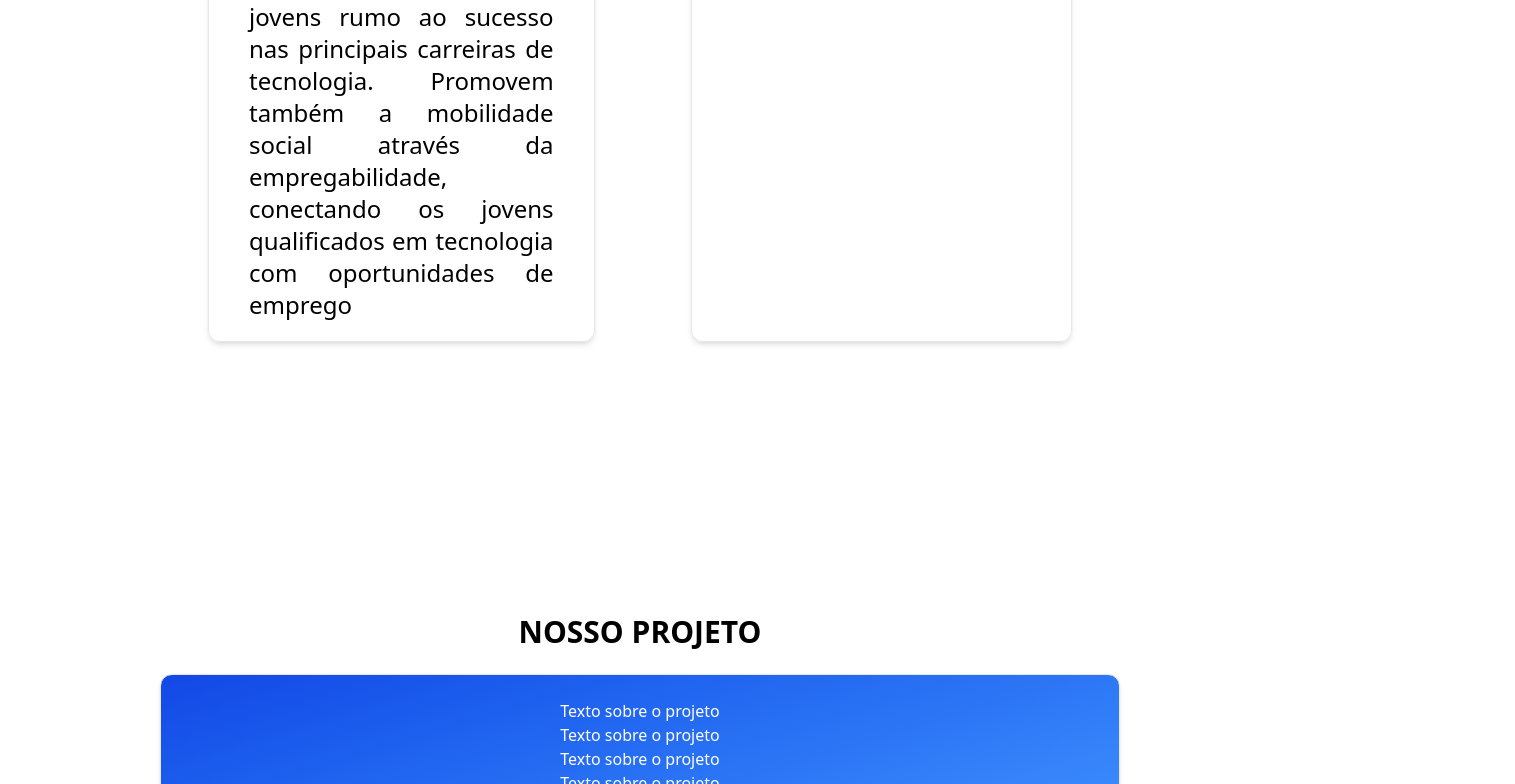
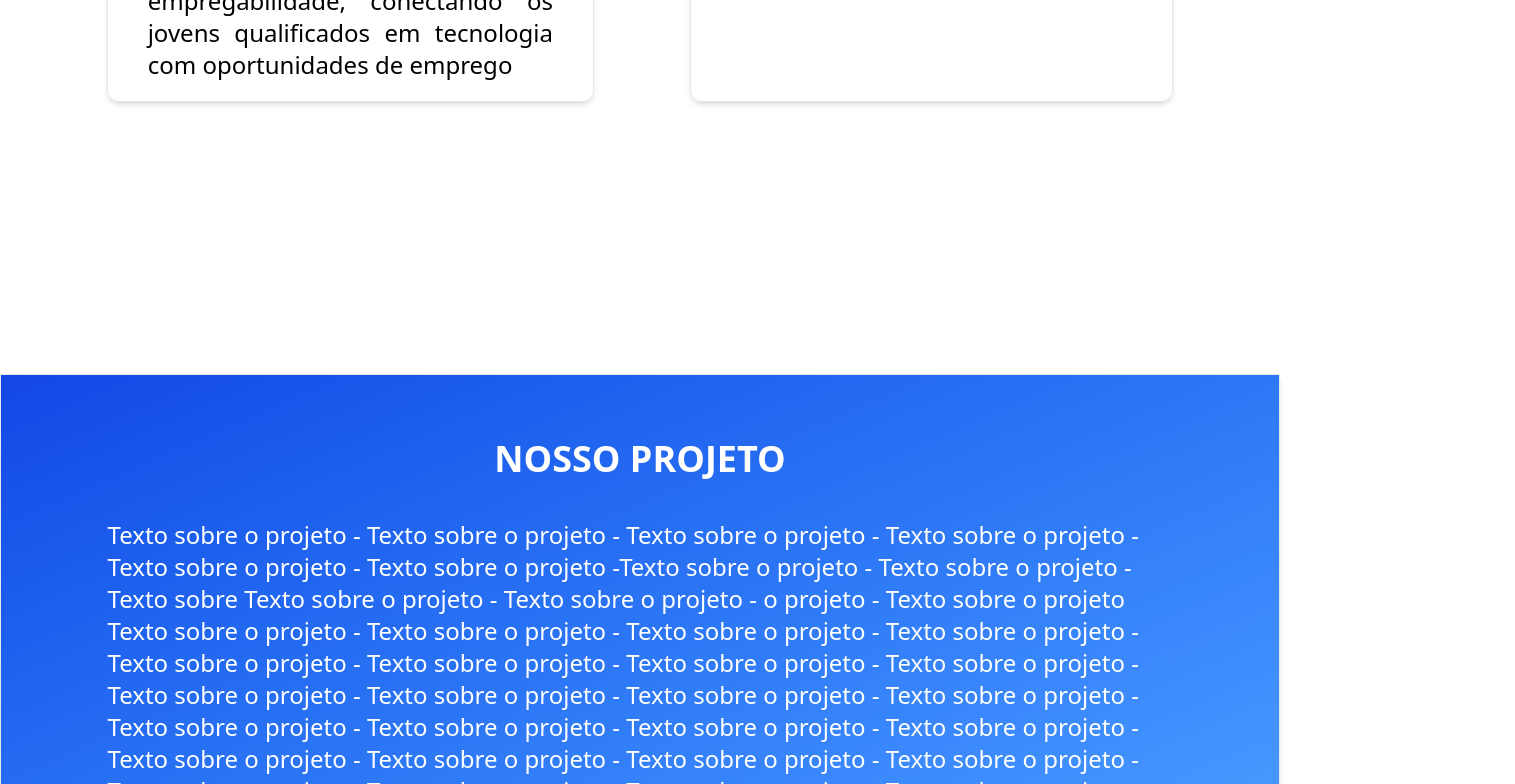
Before and after one commit to joaopaulo0611/projeto-aplicado-1, a React (Vite) app in the folder projeto-frontend/: page / in a window 1280 px wide. Shown: the part 2016-2800 px from the top of the page, 1515 px wide, since content can reach past the window. Built offline with nearby package versions, Linux system fonts and the light colour scheme.

Commit message:
mudanças visuais

```diff
--- a/projeto-frontend/src/App.jsx
+++ b/projeto-frontend/src/App.jsx
@@ -1,7 +1,7 @@
 import React from 'react'
 import { BrowserRouter as Router, Routes, Route} from "react-router-dom";
 import Home from './pages/Home';
-import MapaCidade from './components/MapaCidade';
+import MapaCidade from './pages/MapaCidade';
 
 function App() {
 
--- a/projeto-frontend/src/components/Navbar.jsx
+++ b/projeto-frontend/src/components/Navbar.jsx
@@ -18,7 +18,9 @@ export default function Navbar() {
           <Link to={"/"}>
           <span className="cursor-pointer hover:-translate-y-0.5 transition-transform duration-200 text-gray-500 hover:text-gray-700">NOSSO PROJETO</span>
           </Link>
+          <Link to={"/"}>
           <span className="cursor-pointer hover:-translate-y-0.5 transition-transform duration-200 text-gray-500 hover:text-gray-700">EQUIPE</span>
+          </Link>
           <span className="cursor-pointer hover:-translate-y-0.5 transition-transform duration-200 text-gray-500 hover:text-gray-700">MAPA DA CIDADE</span>
           <span className="cursor-pointer hover:-translate-y-0.5 transition-transform duration-200 text-gray-500 hover:text-gray-700">CENTROS TECNOLÓGICOS </span>
         </div>
--- a/projeto-frontend/src/pages/Home.jsx
+++ b/projeto-frontend/src/pages/Home.jsx
@@ -32,13 +32,15 @@ export default function Home() {
             <a href='#projeto'>
               <span className={`cursor-pointer hover:-translate-y-0.5 transition-transform duration-200 ${isScrolled ? ("text-gray-500 hover:text-gray-700") : ("text-white hover:text-gray-300 transition-colors duration-200")}`}>NOSSO PROJETO</span>
             </a>
+            <a href='#equipe'>
               <span className={`cursor-pointer hover:-translate-y-0.5 transition-transform duration-200 ${isScrolled ? ("text-gray-500 hover:text-gray-700") : ("text-white hover:text-gray-300 transition-colors duration-200")}`}>EQUIPE</span>
-
+            </a>
             <Link to="/mapa-da-cidade"><span className={`cursor-pointer hover:-translate-y-0.5 transition-transform duration-200 ${isScrolled ? ("text-gray-500 hover:text-gray-700") : ("text-white hover:text-gray-300 transition-colors duration-200")}`}>MAPA DA CIDADE </span></Link>
             <span className={`cursor-pointer hover:-translate-y-0.5 transition-transform duration-200 ${isScrolled ? ("text-gray-500 hover:text-gray-700") : ("text-white hover:text-gray-300 transition-colors duration-200")}`}>CENTROS TECNOLÓGICOS </span>
           </div>
         </div>
-            <div className="px-16 pt-64 pb-80 justify-center gap-48 flex flex-row text-9xl text-white h-auto" style={{background: 'linear-gradient(to bottom, transparent 65%, white)'}}>
+
+        <div className="px-16 pt-64 pb-80 justify-center gap-48 flex flex-row text-9xl text-white h-auto" style={{ background: 'linear-gradient(to bottom, transparent 65%, white)' }}>
           <div className="  border-r-6 ">
             <div className="flex flex-col pr-32 font-bold pt-20">
               <span>PROJETO</span>
@@ -53,7 +55,9 @@ export default function Home() {
         </div>
         <div id='sobre'></div>
       </div>
-            <div className="flex flex-row gap-24 justify-between px-52 bg-white pt-48 pb-24">
+
+      <div className='w-5/6 justify-center mx-auto mt-44 mb-44'>
+        <div className="flex flex-row gap-24 bg-white pt-24 pb-24">
           <div className="border border-gray-200 w-1/2 rounded-xl shadow-md px-10 py-5 cursor-pointer hover:shadow-xl transition duration-200">
             <span className="text-black flex justify-center font-bold text-3xl mb-6">O QUE É O PAQ?</span>
             <div className="text-justify text-2xl">
@@ -77,22 +81,91 @@ export default function Home() {
             </div>
           </div>
         </div>
-            <div className="mt-44 flex flex-col items-center gap-6 pb-10 ">
-              <div className="flex justify-center">
-              <span className='text-3xl font-bold' id='projeto'>NOSSO PROJETO</span>
       </div>
-              <div className='border text-white bg-gradient-to-br py-6 from-blue-700 to-blue-400 border-gray-200 w-3/4 rounded-xl shadow-md items-center'>
-                <span className='flex justify-center'>Texto sobre o projeto</span>
-                <span className='flex justify-center'>Texto sobre o projeto</span>
-                <span className='flex justify-center'>Texto sobre o projeto</span>
-                <span className='flex justify-center'>Texto sobre o projeto</span>
-                <span className='flex justify-center'>Texto sobre o projeto</span>
-                <span className='flex justify-center'>Texto sobre o projeto</span>
-                <span className='flex justify-center'>Texto sobre o projeto</span>
-                <span className='flex justify-center'>Texto sobre o projeto</span>
-                <span className='flex justify-center'>Texto sobre o projeto</span>
-                <span className='flex justify-center'>Texto sobre o projeto</span>
+
+        <div className="mt-44 flex flex-col items-center gap-6 pb-10" >
+          <div className='border text-white bg-gradient-to-br py-16 w-full from-blue-700 to-blue-400 border-gray-200 shadow-md items-center'>
+            <div className="flex justify-center" id='projeto' style={{ scrollMarginTop: '16rem' }}>
+            <span className='text-4xl font-bold'>NOSSO PROJETO</span>
           </div>
+          <div className='mt-10 w-5/6 justify-center mx-auto'>
+            <span className='flex justify-center text-2xl'>Texto sobre o projeto - Texto sobre o projeto -
+              Texto sobre o projeto - Texto sobre o projeto -Texto sobre o projeto -
+              Texto sobre o projeto -Texto sobre o projeto - Texto sobre o projeto -Texto sobre
+              Texto sobre o projeto - Texto sobre o projeto - o projeto - Texto sobre o projeto
+              Texto sobre o projeto - Texto sobre o projeto -
+              Texto sobre o projeto - Texto sobre o projeto -
+              Texto sobre o projeto - Texto sobre o projeto -
+              Texto sobre o projeto - Texto sobre o projeto -
+              Texto sobre o projeto - Texto sobre o projeto -
+              Texto sobre o projeto - Texto sobre o projeto -
+              Texto sobre o projeto - Texto sobre o projeto -
+              Texto sobre o projeto - Texto sobre o projeto -
+              Texto sobre o projeto - Texto sobre o projeto -
+              Texto sobre o projeto - Texto sobre o projeto -
+              Texto sobre o projeto - Texto sobre o projeto -
+              Texto sobre o projeto - Texto sobre o projeto -
+              Texto sobre o projeto - Texto sobre o projeto -
+              Texto sobre o projeto - Texto sobre o projeto -
+              Texto sobre o projeto - Texto sobre o projeto -</span>
+            </div>
+          </div>
+        </div>
+
+      <div className='mt-48'>
+        <div className='justify-center flex pt-10 pb-20 text-black text-3xl font-bold' id='equipe'>
+          <span>EQUIPE</span>
+
+        </div>
+        <div className='flex flex-row gap-28 justify-center pb-20'>
+
+          <div className='flex flex-col justify-center items-center'>
+            <div className='bg-gray-300 p-20 w-2 rounded-full'>
+            </div>
+            <div className='pt-1 flex flex-col justify-center'>
+              <span className='text-xl text-center font-bold'>João Paulo Cappeletti</span>
+              <span className=''>joaopaulocappeletti06@gmail.com</span>
+            </div>
+          </div>
+
+          <div className='flex flex-col justify-center items-center'>
+            <div className='bg-gray-300 p-20 w-2 rounded-full'>
+            </div>
+            <div className='pt-1 flex flex-col justify-center'>
+              <span className='text-xl text-center font-bold'>João Paulo Cappeletti</span>
+              <span className=''>joaopaulocappeletti06@gmail.com</span>
+            </div>
+          </div>
+          <div className='flex flex-col justify-center items-center'>
+            <div className='bg-gray-300 p-20 w-2 rounded-full'>
+            </div>
+            <div className='pt-1 flex flex-col justify-center'>
+              <span className='text-xl text-center font-bold'>João Paulo Cappeletti</span>
+              <span className=''>joaopaulocappeletti06@gmail.com</span>
+            </div>
+          </div>
+          <div className='flex flex-col justify-center items-center'>
+            <div className='bg-gray-300 p-20 w-2 rounded-full'>
+            </div>
+            <div className='pt-1 flex flex-col justify-center'>
+              <span className='text-xl text-center font-bold'>João Paulo Cappeletti</span>
+              <span className=''>joaopaulocappeletti06@gmail.com</span>
+            </div>
+          </div>
+          <div className='flex flex-col justify-center items-center'>
+            <div className='bg-gray-300 p-20 w-2 rounded-full'>
+            </div>
+            <div className='pt-1 flex flex-col justify-center'>
+              <span className='text-xl text-center font-bold'>João Paulo Cappeletti</span>
+              <span className=''>joaopaulocappeletti06@gmail.com</span>
+            </div>
+          </div>
+
+        </div>
+      </div>
+
+      <div className='mt-32 bg-blue-900 py-24'>
+        <span className='text-white '>footer</span>
       </div>
     </>
   );
--- a/projeto-frontend/src/components/MapaCidade.jsx
+++ b/projeto-frontend/src/pages/MapaCidade.jsx
@@ -1,5 +1,5 @@
 import { useState, React } from "react";
-import Navbar from "./Navbar";
+import Navbar from "../components/Navbar";
 import MapaSJ from '/images/mapaSJ.png'
 import { X } from 'lucide-react';
 
@@ -30,9 +30,9 @@ export default function MapaCidade() {
             </div>
 
             {modalSerraria ? (<div>
-''                <div className="fixed inset-0 bg-black/50 flex items-center justify-center z-50">
+                    <div className="fixed inset-0 bg-black/50 flex items-center justify-center z-50">
                     <div className="bg-gray-800/70  rounded-4xl p-3 cursor-pointer" onClick={closeModalSerraria}>
-                    <X className=" text-white hover:text-gray-400"></X>
+                        <X className=" text-white hover:text-gray-400"></X>
                     </div>
                 </div>
             </div>) : (
```
Also changed, not shown: 1 other file (tests, documents, lock files or other folders). Lines whose indentation alone changed are shown as unchanged.
